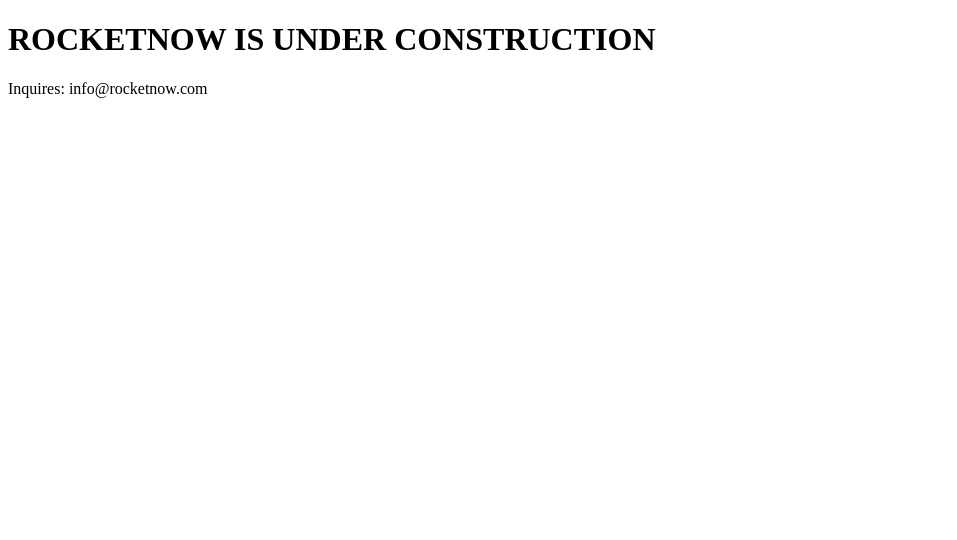
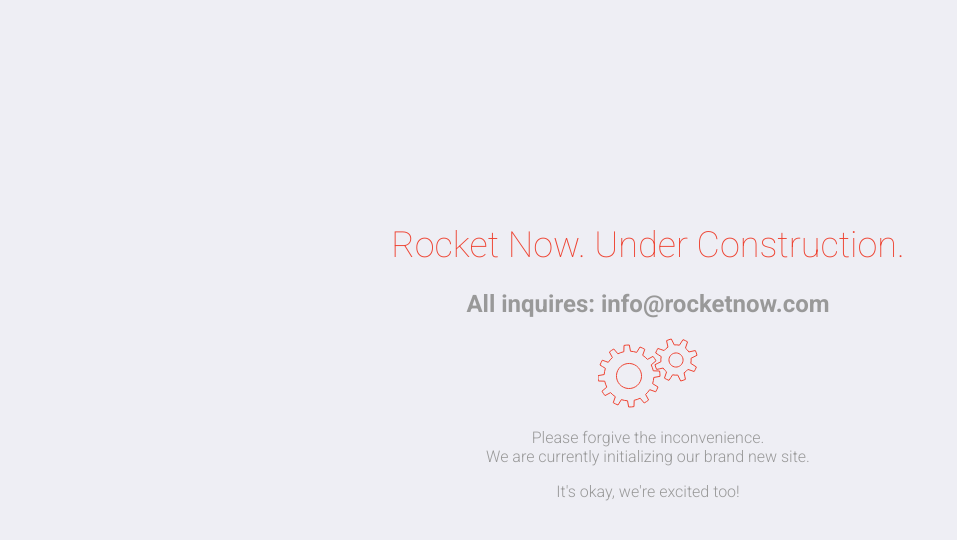
Before and after one commit to joshjvmes/joshjvmes.github.io, a plain HTML site: page index.html in a window 1280 px wide. Shown: the whole page, without its empty margins (0-957 px from the left). Drawn offline with Linux system fonts and the light colour scheme.

Commit message:
Update index.html

```diff
--- a/index.html
+++ b/index.html
@@ -8,8 +8,98 @@
   </head>
   <body>
     <main>
-        <h1>ROCKETNOW IS UNDER CONSTRUCTION</h1>
-        <p>Inquires: info@rocketnow.com</p>
+
+    <style>
+@import url(https://fonts.googleapis.com/css?family=Roboto:400,100,300,500,700);
+
+body {
+  background: #EEEEF4;
+  color:#999;
+  font-family:Roboto;
+}
+
+h1{
+  font-weight:100;
+  font-size:27pt;
+  color:#E43;
+}
+
+p{font-weight:300;}
+
+.warning-content {
+	position:absolute;
+  top:25%;
+  width:100%;
+  height:300px;
+  text-align:center;
+  margin:0;
+
+
+}
+</style>
+<div class="warning-content">
+<h1>Rocket Now. Under Construction.</h1>
+  <h2>All inquires: info@rocketnow.com</h2>
+<svg version="1.1" xmlns="http://www.w3.org/2000/svg" xmlns:xlink="http://www.w3.org/1999/xlink" x="0px" y="0px"
+	 width="100.001px" height="70px" viewBox="0 0 100 68">
+<g id="large">
+	<g>
+	<path d="M55.777,38.473l6.221-1.133c0.017-1.791-0.123-3.573-0.41-5.324l-6.321-0.19c-0.438-2.053-1.135-4.048-2.076-5.931
+		l4.82-4.094c-0.868-1.552-1.874-3.028-3.005-4.417l-5.569,2.999c-1.385-1.54-2.98-2.921-4.771-4.099l2.124-5.954
+		c-0.759-0.452-1.543-0.878-2.357-1.269c-0.811-0.39-1.625-0.732-2.449-1.046l-3.325,5.381c-2.038-0.665-4.113-1.052-6.183-1.174
+		L31.34,6.002c-1.792-0.02-3.571,0.119-5.32,0.406l-0.191,6.32c-2.056,0.439-4.051,1.137-5.936,2.08l-4.097-4.82
+		c-1.546,0.872-3.022,1.875-4.407,3.006l2.996,5.566c-1.54,1.384-2.925,2.985-4.104,4.778c-2.16-0.771-4.196-1.498-5.953-2.127
+		c-0.449,0.765-0.875,1.544-1.265,2.354c-0.39,0.811-0.733,1.63-1.049,2.457c1.587,0.981,3.424,2.119,5.377,3.325
+		c-0.662,2.037-1.049,4.117-1.172,6.186l-6.218,1.136c-0.021,1.789,0.12,3.566,0.407,5.321l6.32,0.188
+		c0.442,2.06,1.143,4.057,2.082,5.937l-4.818,4.095c0.872,1.549,1.873,3.026,3.009,4.412l5.563-2.998
+		c1.392,1.54,2.989,2.92,4.777,4.099l-2.121,5.954c0.756,0.446,1.538,0.871,2.348,1.258c0.813,0.394,1.633,0.739,2.462,1.05
+		l3.326-5.375c2.033,0.662,4.109,1.05,6.175,1.17l1.137,6.221c1.791,0.019,3.569-0.123,5.323-0.407l0.194-6.324
+		c2.053-0.438,4.045-1.136,5.927-2.079l4.093,4.817c1.55-0.865,3.026-1.87,4.414-2.999l-2.995-5.572
+		c1.537-1.385,2.914-2.98,4.093-4.772l5.953,2.127c0.448-0.761,0.878-1.545,1.268-2.356c0.388-0.808,0.729-1.631,1.047-2.458
+		l-5.378-3.324C55.268,42.615,55.655,40.542,55.777,38.473z M42.302,42.435c-3.002,6.243-10.495,8.872-16.737,5.866
+		c-6.244-2.999-8.872-10.493-5.867-16.736c3.002-6.244,10.495-8.873,16.736-5.869C42.676,28.698,45.306,36.19,42.302,42.435z"  fill="none" stroke="#E43"/>    <animateTransform
+            attributeName="transform"
+            begin="0s"
+            dur="3s"
+            type="rotate"
+            from="0 31 37"
+            to="360 31 37"
+            repeatCount="indefinite"
+    </animateTransform>
+</g>
+<g id="small">
+	<path d="M93.068,19.253L99,16.31c-0.371-1.651-0.934-3.257-1.679-4.776l-6.472,1.404c-0.902-1.436-2.051-2.735-3.42-3.819
+		l2.115-6.273c-0.706-0.448-1.443-0.867-2.213-1.238c-0.774-0.371-1.559-0.685-2.351-0.958l-3.584,5.567
+		c-1.701-0.39-3.432-0.479-5.118-0.284L73.335,0c-1.652,0.367-3.256,0.931-4.776,1.672l1.404,6.47
+		c-1.439,0.899-2.744,2.047-3.835,3.419c-2.208-0.746-4.38-1.476-6.273-2.114c-0.451,0.71-0.874,1.448-1.244,2.229
+		c-0.371,0.764-0.68,1.541-0.954,2.329c1.681,1.078,3.612,2.323,5.569,3.579c-0.399,1.711-0.486,3.449-0.291,5.145
+		c-2.086,1.034-4.143,2.055-5.936,2.945c0.368,1.648,0.929,3.25,1.67,4.769c1.954-0.426,4.193-0.912,6.468-1.405
+		c0.906,1.449,2.06,2.758,3.442,3.853l-2.117,6.27c0.708,0.449,1.439,0.865,2.218,1.236c0.767,0.371,1.551,0.685,2.338,0.96
+		c1.081-1.68,2.319-3.612,3.583-5.574c1.714,0.401,3.457,0.484,5.156,0.288L82.695,42c1.651-0.371,3.252-0.931,4.773-1.676
+		c-0.425-1.952-0.912-4.194-1.404-6.473c1.439-0.902,2.744-2.057,3.835-3.436l6.273,2.11c0.444-0.7,0.856-1.43,1.225-2.197
+		c0.372-0.777,0.691-1.569,0.963-2.361l-5.568-3.586C93.181,22.677,93.269,20.939,93.068,19.253z M84.365,24.062
+		c-1.693,3.513-5.908,4.991-9.418,3.302c-3.513-1.689-4.99-5.906-3.301-9.419c1.688-3.513,5.906-4.991,9.417-3.302
+		C84.573,16.331,86.05,20.549,84.365,24.062z" fill="none" stroke="#E43"/>
+  <animateTransform
+            attributeName="transform"
+            begin="0s"
+            dur="2s"
+            type="rotate"
+            from="0 78 21"
+            to="-360 78 21"
+            repeatCount="indefinite"
+    </animateTransform>
+</g>
+</svg>
+<p>
+  Please forgive the inconvenience. <br />
+  We are currently initializing our brand new site.
+</p>
+<p>
+  It's okay, we're excited too!
+</p>
+
+</div>
     </main>
   </body>
 </html>
```
